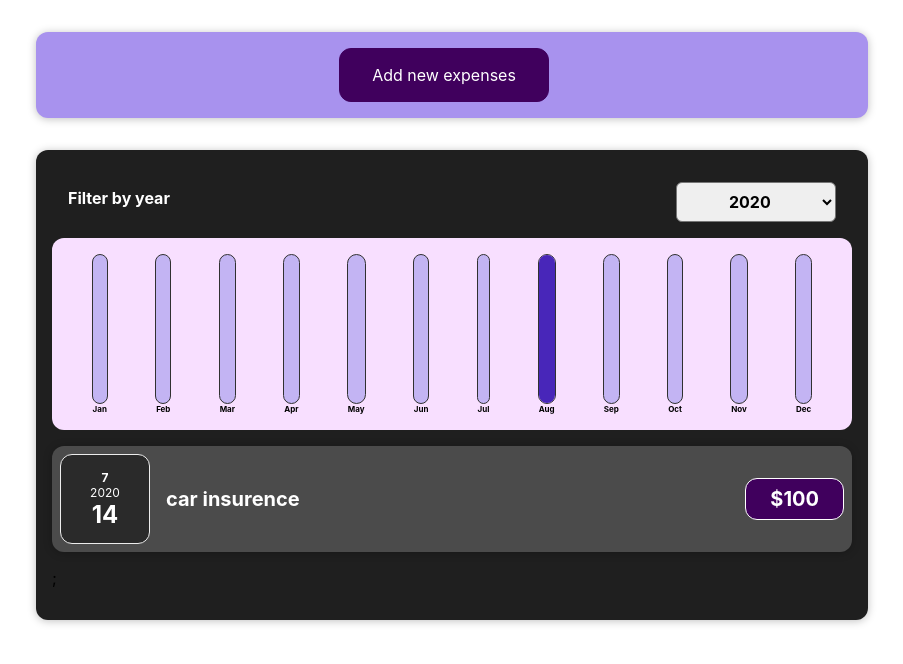
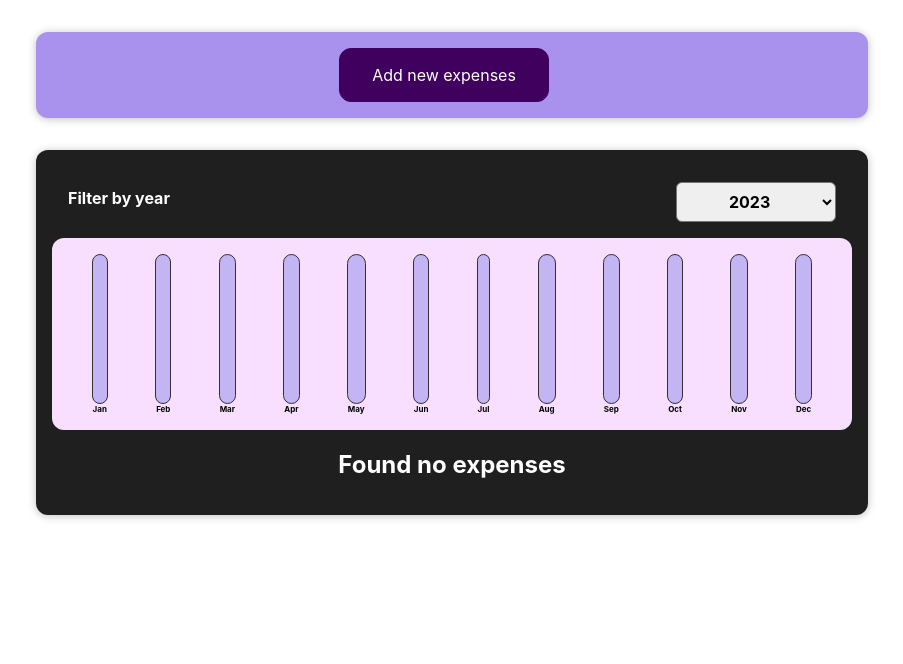
Before and after one commit to HemanthPaila/expanse_tracker, a React (Create React App) app: page / in a window 1280 px wide. Shown: the top 664 px of the page, without its empty margins (188-1091 px from the left). Built offline with nearby package versions, Linux system fonts and the light colour scheme.

Commit message:
final commit

```diff
--- a/src/App.js
+++ b/src/App.js
@@ -2,24 +2,24 @@ import Expenses from "./components/Expenses/Expenses";
 import NewExpense from "./components/NewExpense/NewExpense";
 import React, { useState } from "react";
 const DUMMY_EXPENSES = [
-  {
-    id: "e1",
-    title: "car insurence",
-    amount: "100",
-    date: new Date(2020, 7, 14),
-  },
-  {
-    id: "e2",
-    title: "new tv",
-    amount: "15000",
-    date: new Date(2021, 1, 14),
-  },
-  {
-    id: "e3",
-    title: "cycle",
-    amount: "5000",
-    date: new Date(2022, 11, 14),
-  },
+  // {
+  //   id: "e1",
+  //   title: "car insurence",
+  //   amount: "100",
+  //   date: new Date(2020, 7, 14),
+  // },
+  // {
+  //   id: "e2",
+  //   title: "new tv",
+  //   amount: "15000",
+  //   date: new Date(2021, 1, 14),
+  // },
+  // {
+  //   id: "e3",
+  //   title: "cycle",
+  //   amount: "5000",
+  //   date: new Date(2022, 11, 14),
+  // },
 ];
 const App = () => {
   const [expenses, setExpenses] = useState(DUMMY_EXPENSES);
--- a/src/components/Expenses/ExpensesFilter.js
+++ b/src/components/Expenses/ExpensesFilter.js
@@ -1,7 +1,7 @@
 import React, { useState } from "react";
 import "./ExpensesFilter.css";
 const ExpensesFilter = (props) => {
-  const [filteredYear, setFilteredYear] = useState("2020");
+  const [filteredYear, setFilteredYear] = useState("2023");
   const filterChangeHandler = (event) => {
     setFilteredYear(event.target.value);
   };
@@ -11,10 +11,10 @@ const ExpensesFilter = (props) => {
       <div className="expenses-filter__control">
         <label>Filter by year</label>
         <select value={filteredYear} onChange={filterChangeHandler}>
+          <option value="2021">2021</option>
           <option value="2022">2022</option>
-          <option value="2021">2021</option>
-          <option value="2020">2020</option>
-          <option value="2019">2019</option>
+          <option value="2023">2023</option>
+          <option value="2014">2024</option>
         </select>
       </div>
     </div>
--- a/src/components/NewExpense/ExpenseForm.js
+++ b/src/components/NewExpense/ExpenseForm.js
@@ -35,7 +35,7 @@ const ExpenseForm = (props) => {
     event.preventDefault();
     const enteredData = {
       title: enteredTitle,
-      amount: enteredAmount,
+      amount: +enteredAmount,
       date: new Date(enteredDate),
     };
     setEnteredTitle("");
@@ -68,8 +68,8 @@ const ExpenseForm = (props) => {
           <label>Date</label>
           <input
             type="date"
-            min="2019-01-01"
-            max="2022-01-01"
+            min="2021-01-01"
+            max="2023-01-01"
             value={enteredDate}
             onChange={dateChangeHandler}
           />
```
